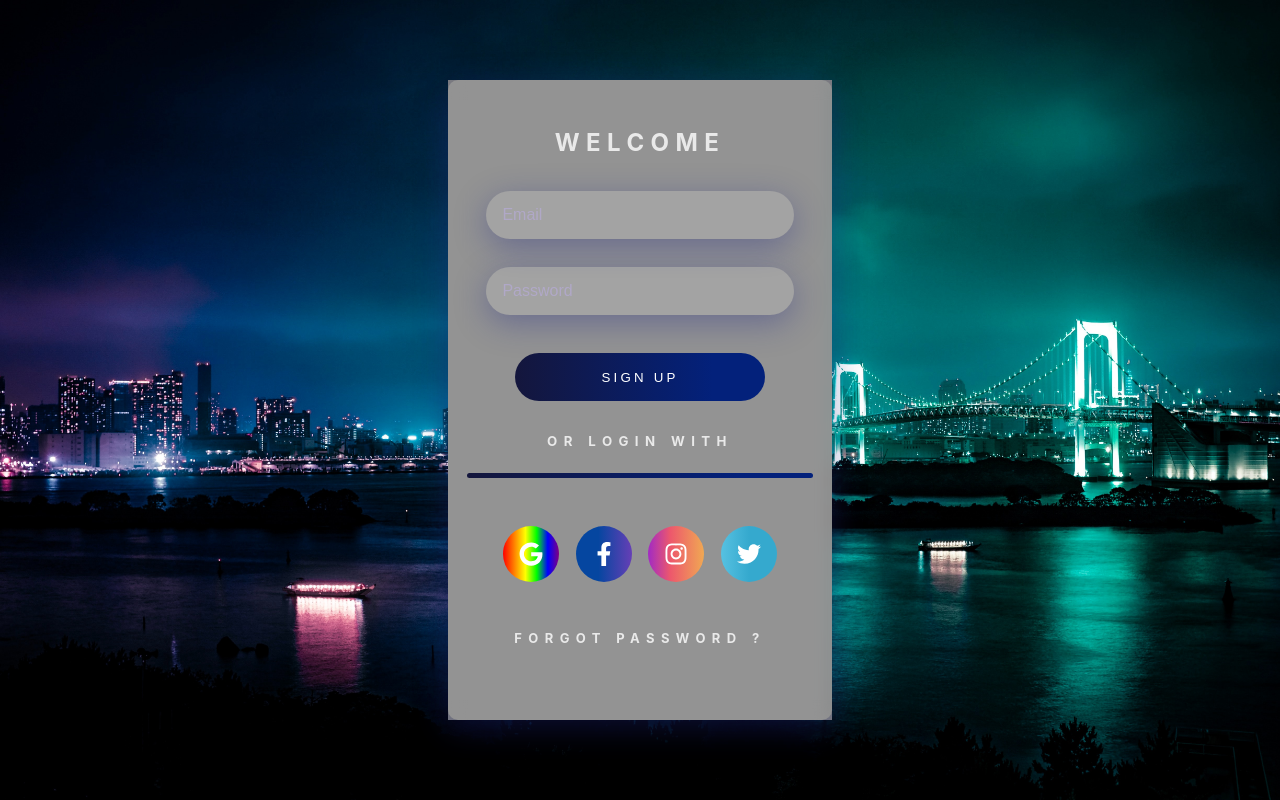
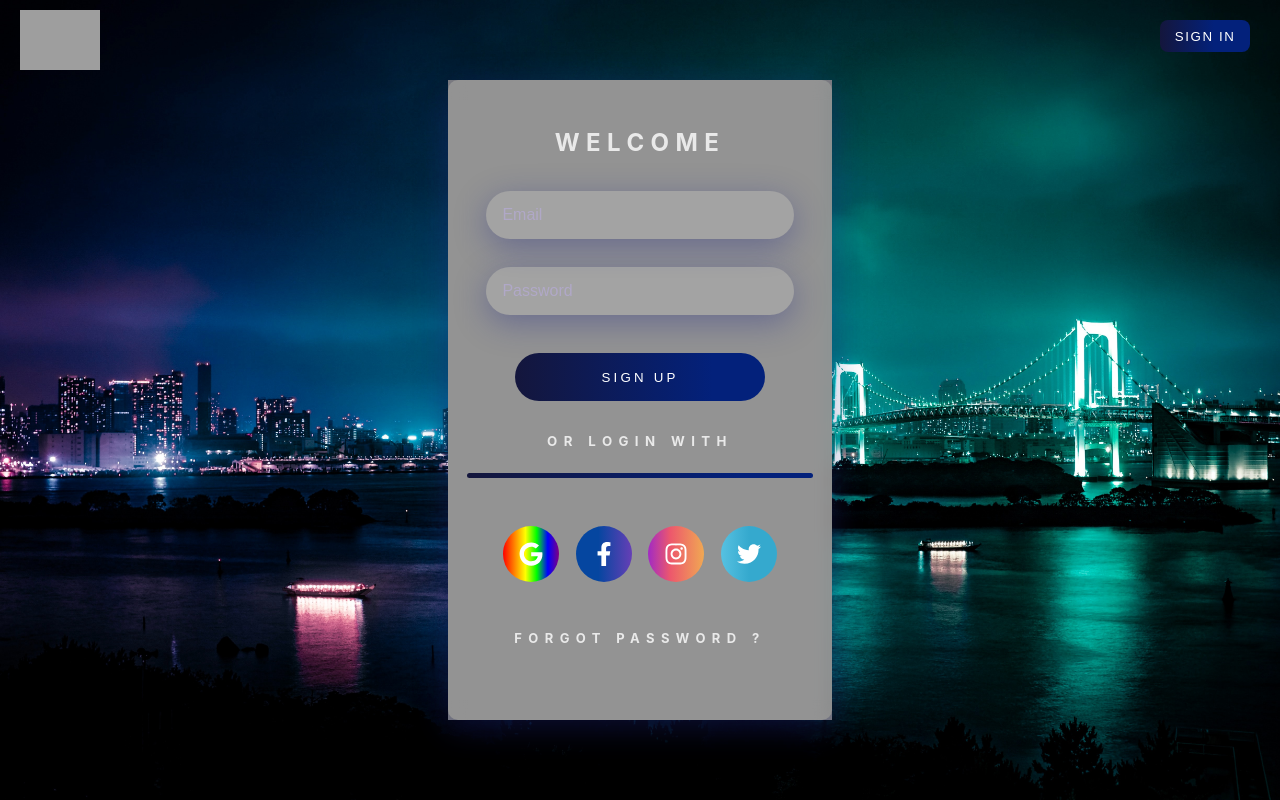
Before and after one commit to katleschris/KATLES024_FTC2301_Naeem_C_KatlegoChristabelLeshiba_DWA18_podcastApp, a React (Create React App) app in the folder watch-stream/: page / in a window 1280 px wide. Built offline with nearby package versions, Linux system fonts and the light colour scheme; grey boxes are pictures that could not be loaded.

Commit message:
Added sign in button

```diff
--- a/watch-stream/src/components/Login/NavBar.js
+++ b/watch-stream/src/components/Login/NavBar.js
@@ -0,0 +1,40 @@
+import React from 'react';
+import styled from 'styled-components';
+
+const LogoImg = styled.img`
+  position: fixed;
+  left: 0;
+  top: 10px;
+  width: 100px;
+  object-fit: contain;
+  padding-left: 20px;
+  cursor: pointer;
+`;
+
+const SignIn = styled.button`
+  position: fixed;
+  right: 30px;
+  top: 20px;
+  background: linear-gradient(to right, #14163c 0%, #03217b 60%);
+  text-transform: uppercase;
+  letter-spacing: 0.1rem;
+  width: 7%;
+  height: 2rem;
+  border: none;
+  color: white;
+  border-radius: 0.5rem;
+  cursor: pointer;
+`;
+
+
+
+function NavBar() {
+  return (
+    <div className='nav_contents'>
+      <LogoImg src='https://cdn.cloudflare.steamstatic.com/steamcommunity/public/images/avatars/27/2769e90ac345e6e281dc9aa597726dba82a9df95_full.jpg' alt='logo' />
+      <SignIn >Sign in</SignIn>
+    </div>
+  );
+}
+
+export default NavBar;
--- a/watch-stream/src/screens/LoginScreen.js
+++ b/watch-stream/src/screens/LoginScreen.js
@@ -5,6 +5,7 @@ import styled from "styled-components";
 import Button from '../components/Login/Button';
 import Input from '../components/Login/Input';
 import Icon from '../components/Login/Icon';
+import NavBar from '../components/Login/NavBar';
 import './LoginScreen.css'
 
 function LoginScreen() {
@@ -17,6 +18,8 @@ function LoginScreen() {
   const TwitterBackground =
     "linear-gradient(to right, #56C1E1 0%, #35A9CE 50%)";
   return (
+    <>
+    <NavBar />
     <MainContainer>
       <WelcomeText>Welcome</WelcomeText>
       <InputContainer>
@@ -46,6 +49,7 @@ function LoginScreen() {
       </IconsContainer>
       <ForgotPassword>Forgot Password ?</ForgotPassword>
     </MainContainer>
+    </>
   );
 }
 
```
